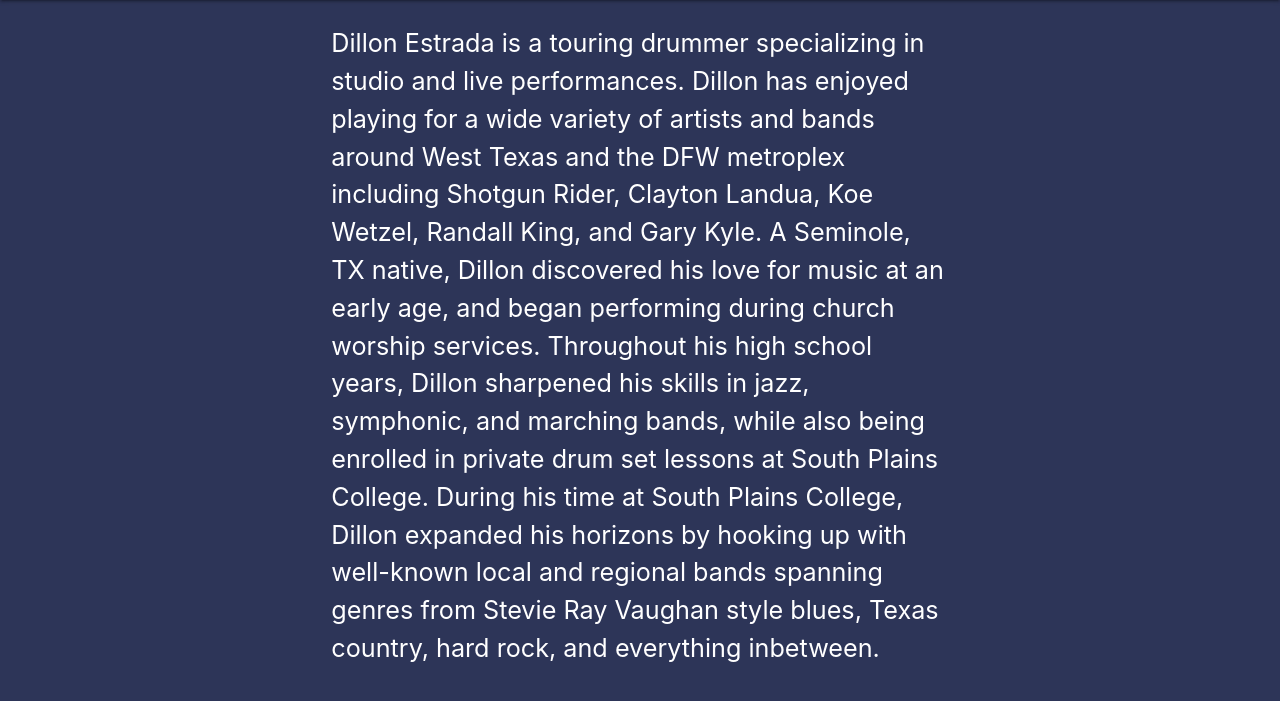
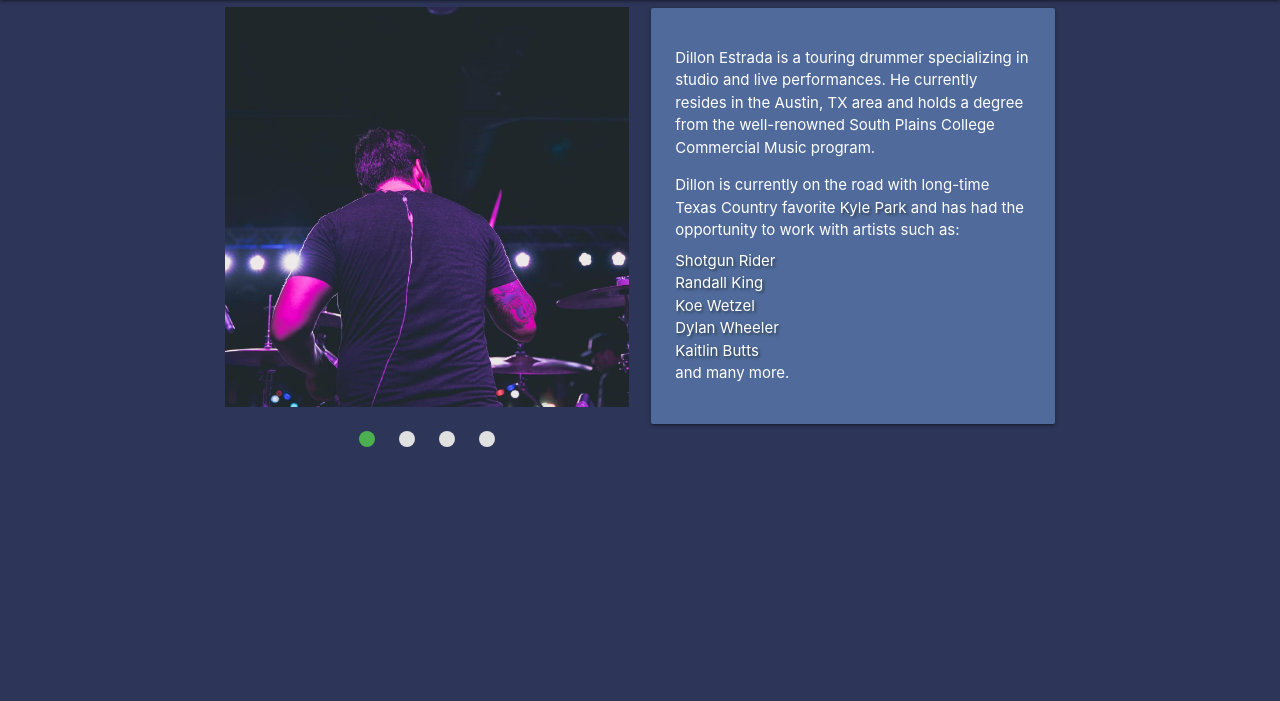
Before and after one commit to delaneyestrada/portfoliosite, a Flask app: page /musician in a window 1280 px wide. Shown: the part 64-765 px from the top of the page. Run offline with Flask 2, Linux system fonts and the light colour scheme; parts of the project's set-up code (start-up, migrations or seed data) failed here and were passed over; some libraries are stand-ins or nearby versions.

Commit message:
finish first draft of musician bio

```diff
--- a/templates/base.html
+++ b/templates/base.html
@@ -17,6 +17,10 @@
         --silver: hsla(180, 1%, 75%, 1);
         --white: hsla(0, 0%, 100%, 1);
         --mandarin: #EF8354;
+    }
+
+    a {
+      color: inherit;
     }
 
     .vcenter-wrapper {
@@ -56,6 +60,9 @@
     #music-nav {
       background-color: var(--independence);
     }
+    #bio-panel {
+      background-color: var(--independence);
+    }
     </style>
 </head>
 
--- a/templates/music.html
+++ b/templates/music.html
@@ -14,26 +14,63 @@
                 <li><a href="#">Media</a></li>
                 <li><a href="#"">Contact</a></li>
     </ul>
-    <a class="dropdown-trigger brand-logo right" href="#!" data-target="dropdown1" style="font-size: 1.25rem">Music Page<i class="material-icons right">arrow_drop_down</i></a>
+    <a class=" dropdown-trigger brand-logo right" href="#!" data-target="dropdown1" style="font-size: 1.25rem">Music Page<i class="material-icons right">arrow_drop_down</i></a>
         </div>
     </nav>
-<div class="col s6 offset-s3">
-<p class="flow-text white-text">Dillon Estrada is a touring drummer specializing in studio and live performances. Dillon has enjoyed playing for a wide variety of artists and bands around West Texas and the DFW metroplex including Shotgun Rider, Clayton Landua, Koe Wetzel, Randall King, and Gary Kyle.
-
-A Seminole, TX native, Dillon discovered his love for music at an early age, and began performing during church worship services. Throughout his high school years, Dillon sharpened his skills in jazz, symphonic, and marching bands, while also being enrolled in private drum set lessons at South Plains College.
-
-During his time at South Plains College, Dillon expanded his horizons by hooking up with well-known local and regional bands spanning genres from Stevie Ray Vaughan style blues, Texas country, hard rock, and everything inbetween.</p>
+    <div class="col s4 offset-s2">
+        <div class="slider" style="margin-top: 7px">
+            <ul class="slides">
+                <li>
+                    <img src="{{ url_for('static', filename='/img/dpic1.jpg') }}">
+                    <!--
+        <div class="caption center-align">
+          <h3>This is our big Tagline!</h3>
+          <h5 class="light grey-text text-lighten-3">Here's our small slogan.</h5>
+        </div> -->
+                </li>
+                <li>
+                    <img src="{{ url_for('static', filename='/img/dpic2.jpg') }}">
+                    <!--
+        <div class="caption left-align">
+          <h3>Left Aligned Caption</h3>
+          <h5 class="light grey-text text-lighten-3">Here's our small slogan.</h5>
+        </div>-->
+                </li>
+                <li>
+                    <img src="{{ url_for('static', filename='/img/dpic3.jpg') }}">
+                    <!--
+        <div class="caption right-align">
+          <h3>Right Aligned Caption</h3>
+          <h5 class="light grey-text text-lighten-3">Here's our small slogan.</h5>
+        </div> -->
+                </li>
+                <li>
+                    <img src="{{ url_for('static', filename='/img/dpic4.jpg') }}">
+                    <!--
+        <div class="caption center-align">
+          <h3>This is our big Tagline!</h3>
+          <h5 class="light grey-text text-lighten-3">Here's our small slogan.</h5>
+        </div> -->
+                </li>
+            </ul>
         </div>
     </div>
-<!-- <div class="row" style="height:50%">
-	<div class="col s12">
-	<div class="carousel">
-    <a class="carousel-item" href="#one!"><img class="responsive-img" src="{{ url_for('static', filename='/img/dpic1.jpg') }}"></a>
-    <a class="carousel-item" href="#two!"><img class="responsive-img" src="{{ url_for('static', filename='/img/dpic2.jpg') }}"></a>
-    <a class="carousel-item" href="#three!"><img class="responsive-img" src="{{ url_for('static', filename='/img/dpic3.jpg') }}"></a>
-    <a class="carousel-item" href="#four!"><img class="responsive-img" src="{{ url_for('static', filename='/img/dpic4.jpg') }}"></a>
+    <div class="col s4">
+        <div class="card-panel" id="bio-panel">
+            <p class="white-text">Dillon Estrada is a touring drummer specializing in studio and live performances. He currently resides in the Austin, TX area and holds a degree from the well-renowned South Plains College Commercial Music program.
+            </p>
+            <p class="white-text" style="margin-bottom:8">
+                Dillon is currently on the road with long-time Texas Country favorite <a href="http://www.kylepark.com/index.html" target="_blank" class="animate-link">Kyle Park</a> and has had the opportunity to work with artists such as:</p>
+            <ul id="artist-list" class="white-text" style="margin-top:0">
+                <li class="artist"><a href="https://www.facebook.com/therealshotgunrider/" target="_blank" class="animate-link">Shotgun Rider</a></li>
+                <li class="artist"><a href="https://www.facebook.com/randallkingband" target="_blank" class="animate-link">Randall King</a></li>
+                <li class="artist"><a href="https://www.facebook.com/KoeWetzelMusic/" target="_blank" class="animate-link">Koe Wetzel</a></li>
+                <li class="artist"><a href="https://www.facebook.com/Dylan-Wheeler-520767778410855" target="_blank" class="animate-link">Dylan Wheeler</a></li>
+                <li class="artist"><a href="https://www.facebook.com/kaitlinbutts" target="_blank" class="animate-link">Kaitlin Butts</a></li>
+                <li>and many more.</li>
+            </ul>
         </div>
     </div>
-</div>*-->
-
+</div>
+</div>
 {% endblock %}
```
Also changed, not shown: static/js/main.js (+33 -15 lines). Lines whose indentation alone changed are shown as unchanged.
